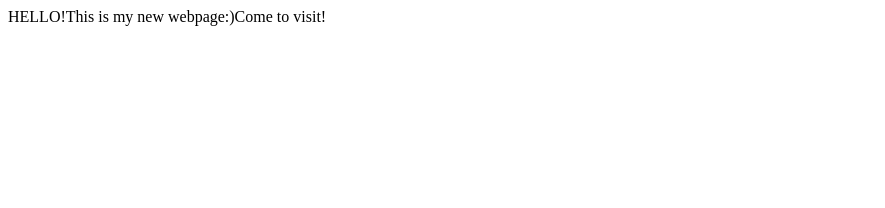
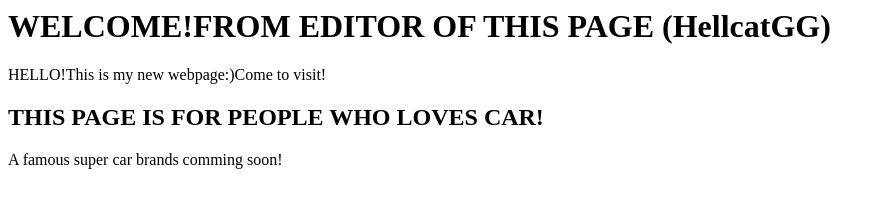
Before and after one commit to HellcatGG/HellcatGG.github.io, a plain HTML site: page index.html in a window 1280 px wide. Shown: the whole page, without its empty margins (0-885 px from the left). Drawn offline with Linux system fonts and the light colour scheme.

Commit message:
Update index.html

```diff
--- a/index.html
+++ b/index.html
@@ -1,6 +1,9 @@
 <DOCTYPE html>
   <html>
   <body>
+    <h1>WELCOME!FROM EDITOR OF THIS PAGE (HellcatGG)</h1>
 HELLO!This is my new webpage:)Come to visit!
+    <h2>THIS PAGE IS FOR PEOPLE WHO LOVES CAR!</h2>
+    A famous super car brands comming soon!
   </body>
   </html>
```
